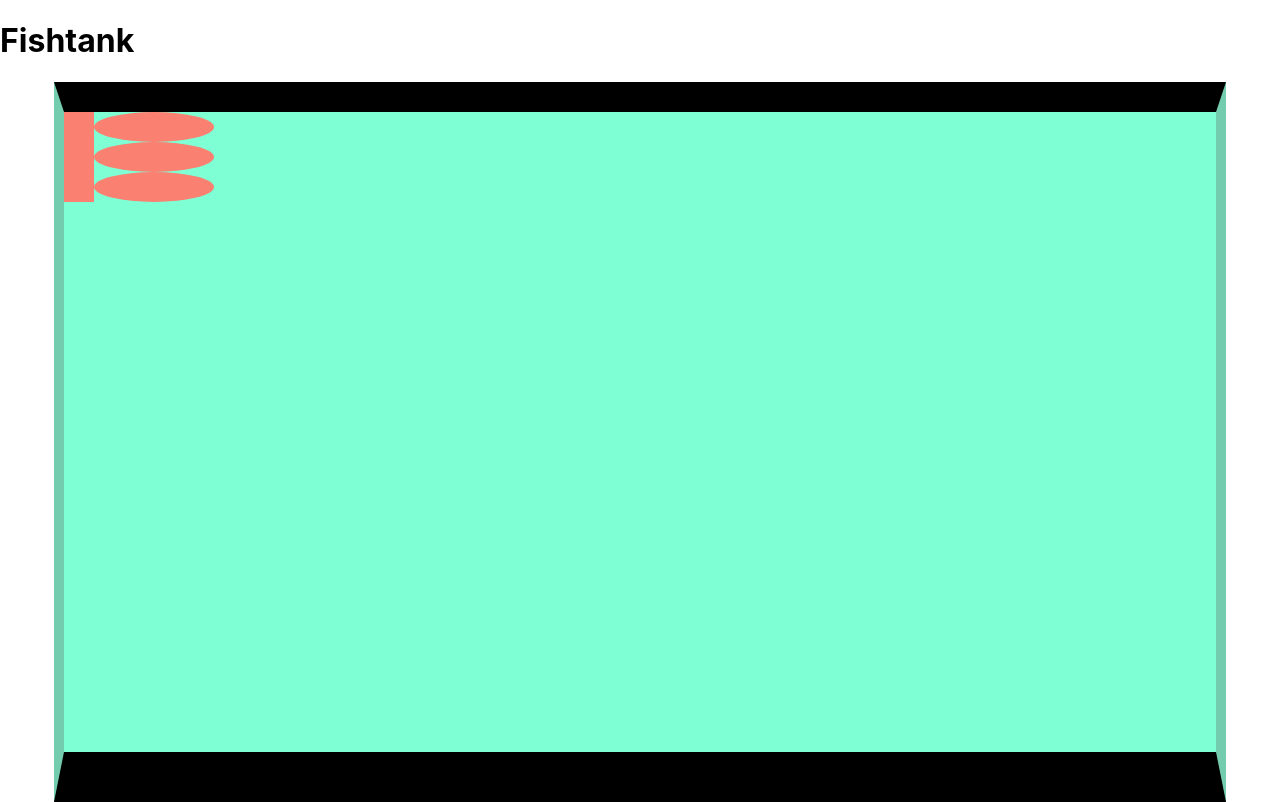
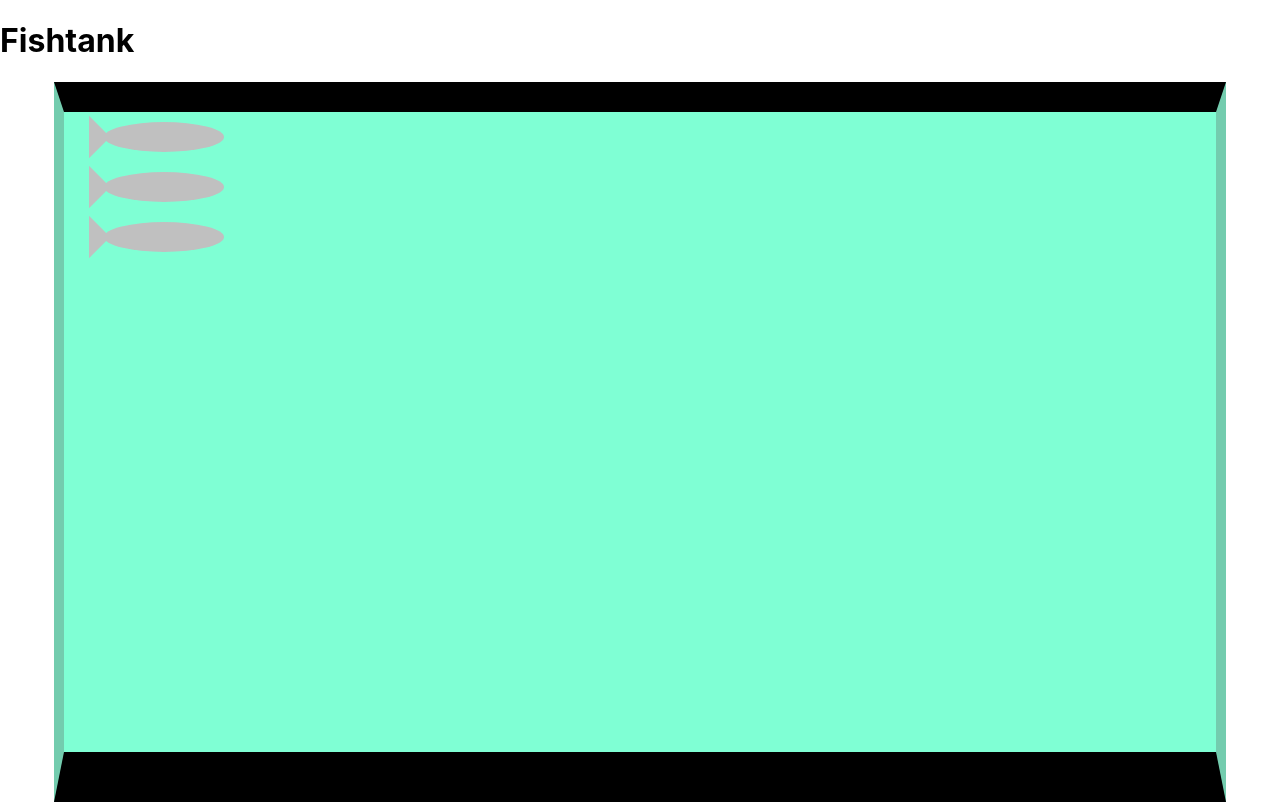
Before and after one commit to jfisher396/fishtank, a React (Create React App) app: page / in a window 1280 px wide. Built offline with nearby package versions, Linux system fonts and the light colour scheme.

Commit message:
fish tail rendered

```diff
--- a/src/components/Fish/Fish.css
+++ b/src/components/Fish/Fish.css
@@ -1,5 +1,6 @@
 .Fish {
     display: flex;
+    padding: 10px;
 }
 
 .Fish .body {
@@ -10,11 +11,16 @@
     -o-border-radius: 100%;
     width: 120px;
     height: 30px;
-    background-color: salmon;
+    background-color: silver;
 }
 
 .Fish .tail {
     width: 30px;
     height: 30px;
-    background-color: salmon;
+    transform:rotate(45deg);
+    -webkit-transform:rotate(45deg);
+    -moz-transform:rotate(45deg);
+    -ms-transform:rotate(45deg);
+    -o-transform:rotate(45deg);
+    background: linear-gradient(45deg, aquamarine 0%, aquamarine 50%, silver 50%, silver 100%);
 }
```
